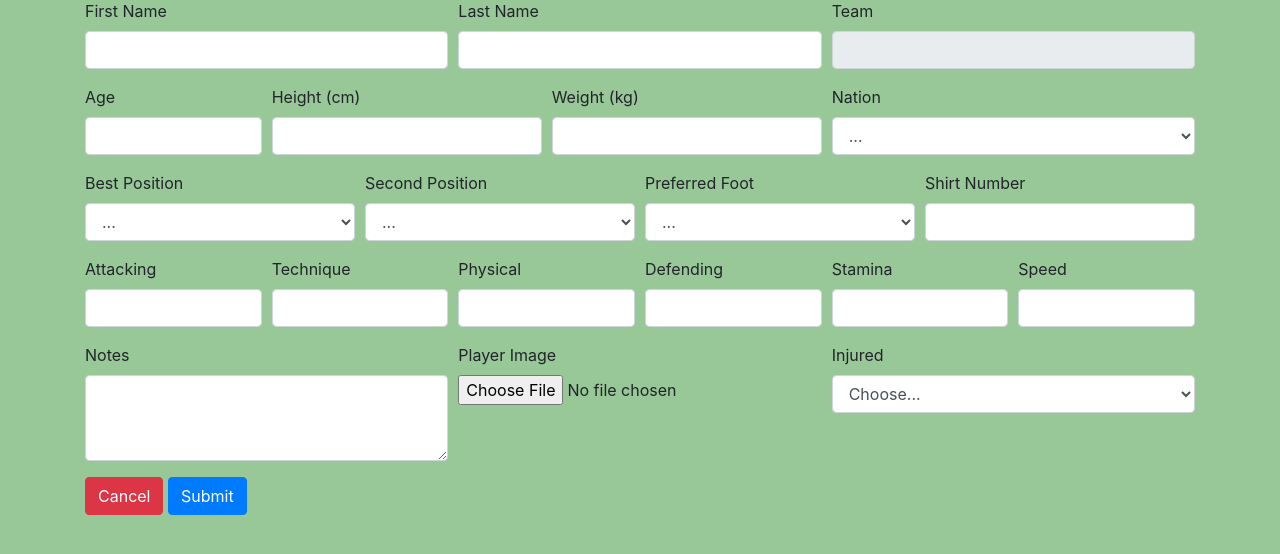
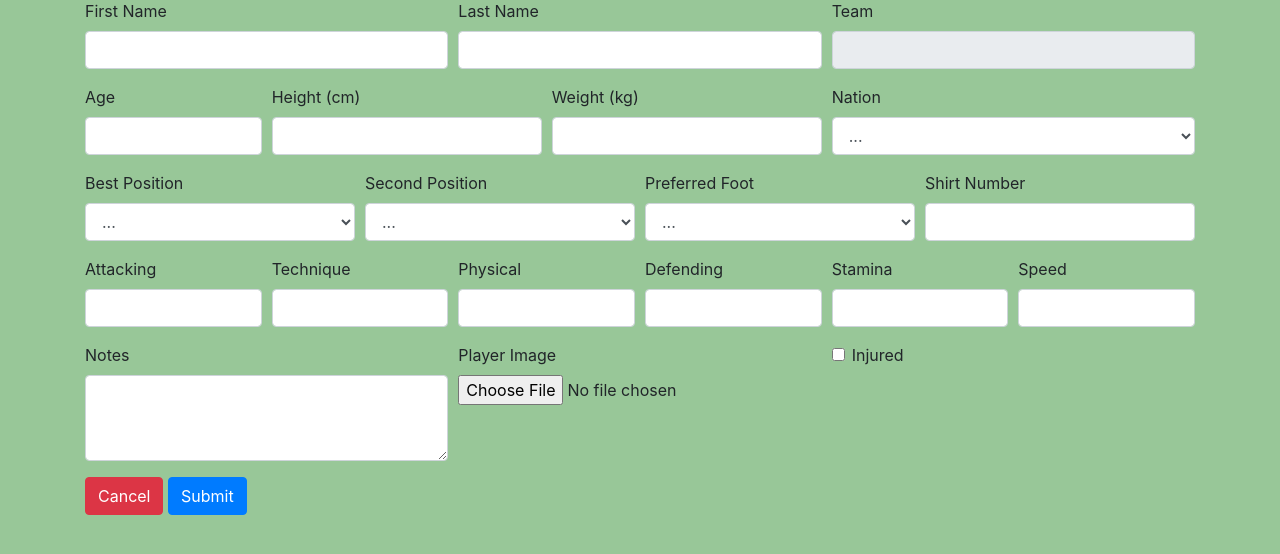
Before and after one commit to harclemadscam/third-milestone-project, a Flask app: template templates/player_create.html in a window 1280 px wide. Shown: the part 113-667 px from the top of the page. Run offline with Flask 2, Linux system fonts and the light colour scheme; the template is opened without the code that fills it, so the values that code supplies are empty; some libraries are stand-ins or nearby versions.

Commit message:
Updated injured input to a checkbox on player create form

```diff
--- a/templates/player_create.html
+++ b/templates/player_create.html
@@ -112,11 +112,10 @@
         <input type="file" class="form-control-file" id="player_image" name="image">
       </div>
       <div class="form-group col-md-4">
-        <label for="injured">Injured</label>
-        <select class="form-control" id="injured" name="is_injured">
-          <option selected>Choose...</option>
-          <option>...</option>
-        </select>
+        <div class="form-check">
+            <input type="checkbox" class="form-check-input" id="injured" name="is_injured" value="Yes">
+            <label class="form-check-label" for="injured">Injured</label>
+        </div>
       </div>
     </div>
     <a type="button" href="{{ url_for('player_list', team_id=team._id) }}" class="btn btn-danger">Cancel</a>
```
